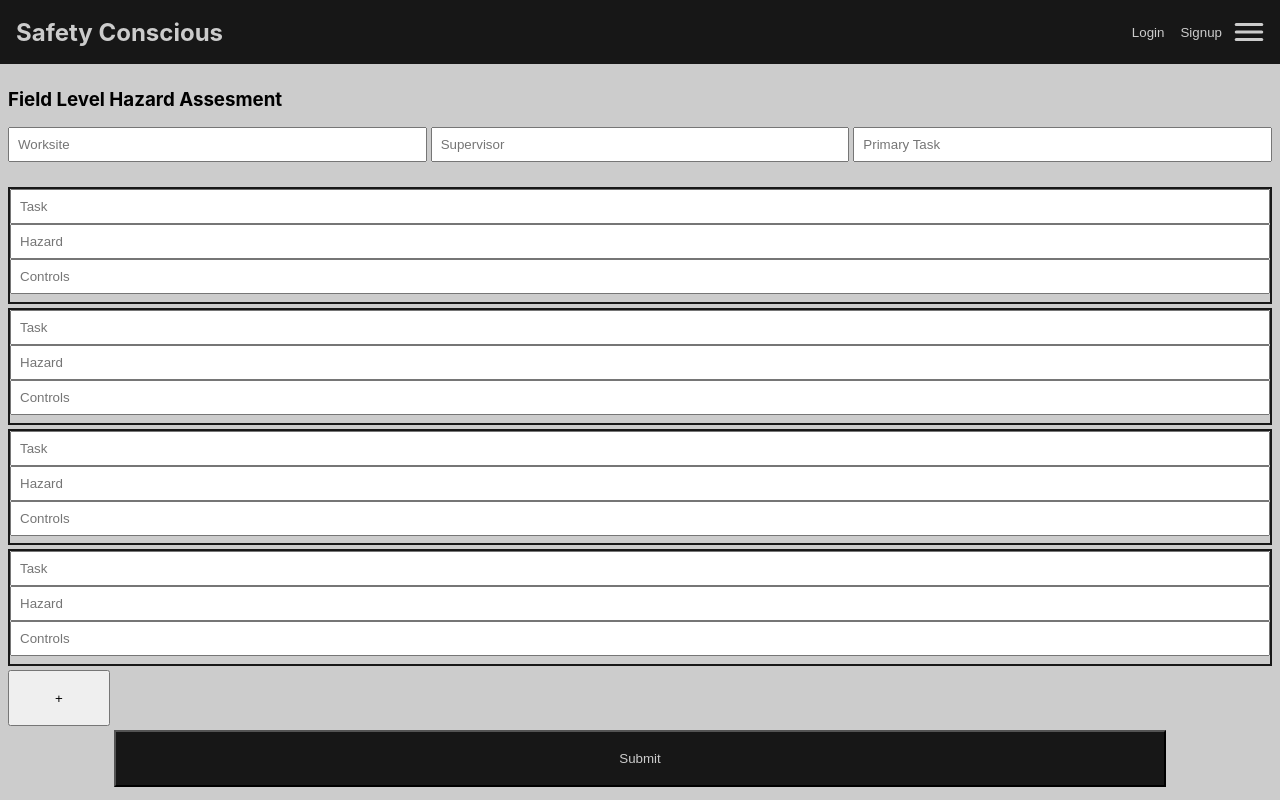
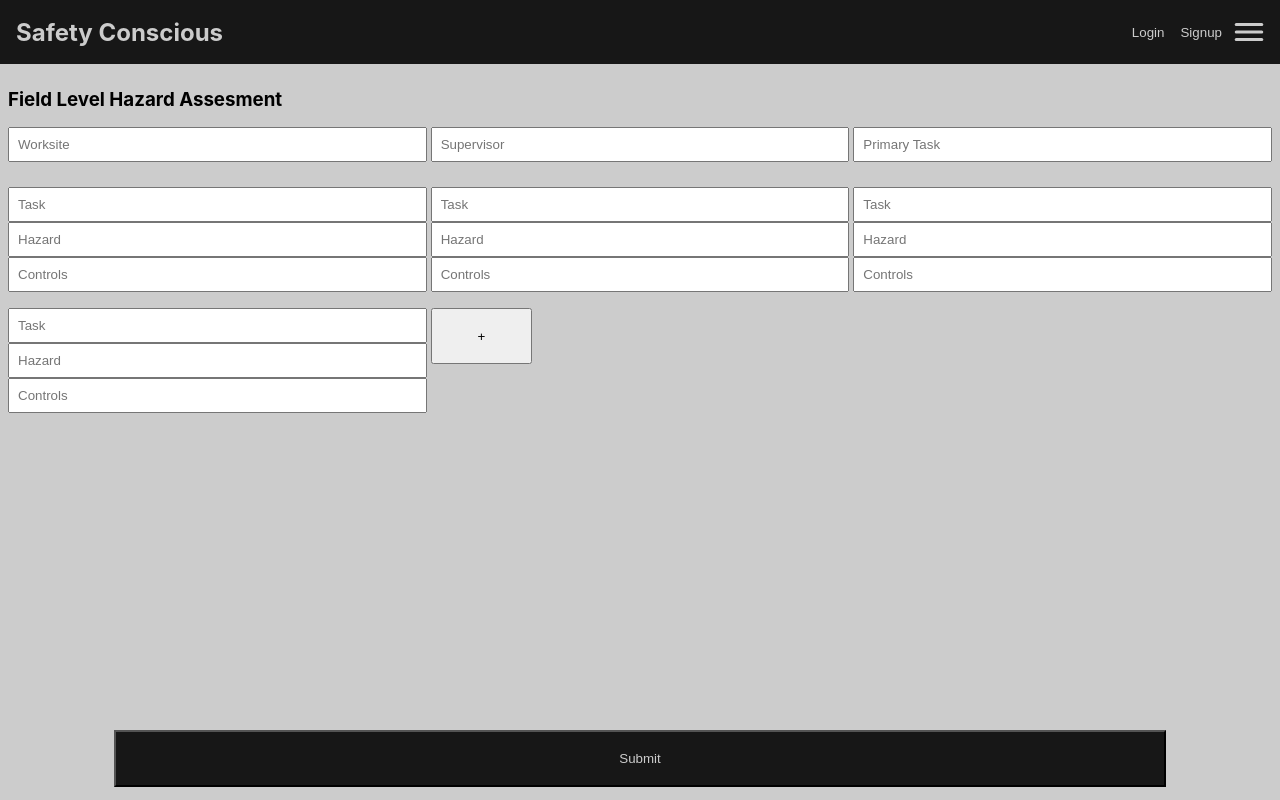
Before and after one commit to SuedePritch/SafetyConscious, a React (Create React App) app in the folder client/: page /FLHA in a window 1280 px wide. Shown: the top 800 px of the page. Built offline with nearby package versions, Linux system fonts and the light colour scheme.

Commit message:
jobTasks creates array of obj

```diff
--- a/client/src/App.css
+++ b/client/src/App.css
@@ -11,7 +11,7 @@
   margin:0;
   padding:0;
   box-sizing: border-box;
-  overflow: hidden;
+  overflow-x: hidden;
 }
 
 .main-content{
--- a/client/src/components/Forms/FLHAForm.jsx
+++ b/client/src/components/Forms/FLHAForm.jsx
@@ -10,7 +10,7 @@ const [flhaFormData, setFlhaFormData] = useState();
 const [numberOfJobTasks, setNumberOfJobTasks] = useState([
     <JobTask key="0" />,
     <JobTask key="1" />,
-    <JobTask key="2 "/>,
+    <JobTask key="2" />,
     <JobTask key="3" />
 ]);
 
--- a/client/src/components/Forms/Form.scss
+++ b/client/src/components/Forms/Form.scss
@@ -47,16 +47,16 @@ h3{
 }
 
 .job-task-container{
-    border: 2px solid var(--clr-primary-500);
-    grid-column: span 12;
+    grid-column: span 4;
     grid-row: span 2;
+    overflow-y: hidden;
 }
-// .task{
-//     grid-column: span 4;
-// }
-// .hazard{
-//     grid-column: span 4;
-// }
-// .control{
-//     grid-column: span 4;
-// }
+.job-task-container-grid{
+    grid-template-columns: repeat(3, 1fr);
+
+}
+#task,
+#hazard,
+#control{
+    grid-column: span 2;
+}
--- a/client/src/components/JobTask/JobTask.jsx
+++ b/client/src/components/JobTask/JobTask.jsx
@@ -1,28 +1,31 @@
-import React, {useState} from 'react'
+import React from 'react'
 
-function JobTask(numberOfJobTasks) {
-  const [listOfJobTasks, setListOfJobTasks] = useState({ });
-  // console.log(typeof listOfJobTasks)
-  // console.log(typeof setListOfJobTasks)
-  const handleChangeOnJobTask =(event) =>{
-    if(event.target.name === 'task'){
-      setListOfJobTasks({ task: event.target.value, hazard: listOfJobTasks.hazard, control: listOfJobTasks.control })
-    }
-    if(event.target.name === 'hazard'){
-      setListOfJobTasks({ task: listOfJobTasks.task, hazard: event.target.value, control: listOfJobTasks.control })
-    }
-    if(event.target.name === 'control'){
-      setListOfJobTasks({ task: listOfJobTasks.task, hazard: listOfJobTasks.hazard, control: event.target.value })
-    }
-    console.log(event.target.parentNode.parentNode);
-  }
+const jobTaskArray=[];
+function JobTask() {
+  const handleChangeOnJobTask = (event) =>{
+
+
+    if( event.target.parentNode.parentNode.children[0].children[0].value &&
+        event.target.parentNode.parentNode.children[1].children[0].value &&
+        event.target.parentNode.parentNode.children[2].children[0].value ){
+          jobTaskArray.push(
+          {
+            task: event.target.parentNode.parentNode.children[0].children[0].value,
+            hazard: event.target.parentNode.parentNode.children[1].children[0].value,
+            control: event.target.parentNode.parentNode.children[2].children[0].value
+          }
+          )
+
+        }else{
+          return
+        }
+        console.log(jobTaskArray)
+      }
   return (
-    <div className='job-task-container'
-    // id={Math.floor(Math.random() * 1000000)}
-    >
-      <div className='form-field task'><input placeholder='Task' name='task' type='task' onChange={handleChangeOnJobTask}></input></div>
-      <div className='form-field hazard'><input placeholder='Hazard' name='hazard' type='hazard' id='hazard' onChange={handleChangeOnJobTask}></input></div>
-      <div className='form-field control'><input placeholder='Controls' name='control' type='control' id='control' onChange={handleChangeOnJobTask}></input></div>
+    <div className='job-task-container job-task-container-grid' onBlur={handleChangeOnJobTask}>
+      <div className='form-field task'><input placeholder='Task' name='task' type='task' id="task" ></input></div>
+      <div className='form-field hazard'><input placeholder='Hazard' name='hazard' type='hazard' id='hazard' ></input></div>
+      <div className='form-field control'><input placeholder='Controls' name='control' type='control' id='control' ></input></div>
     </div>
   )
 }
```
